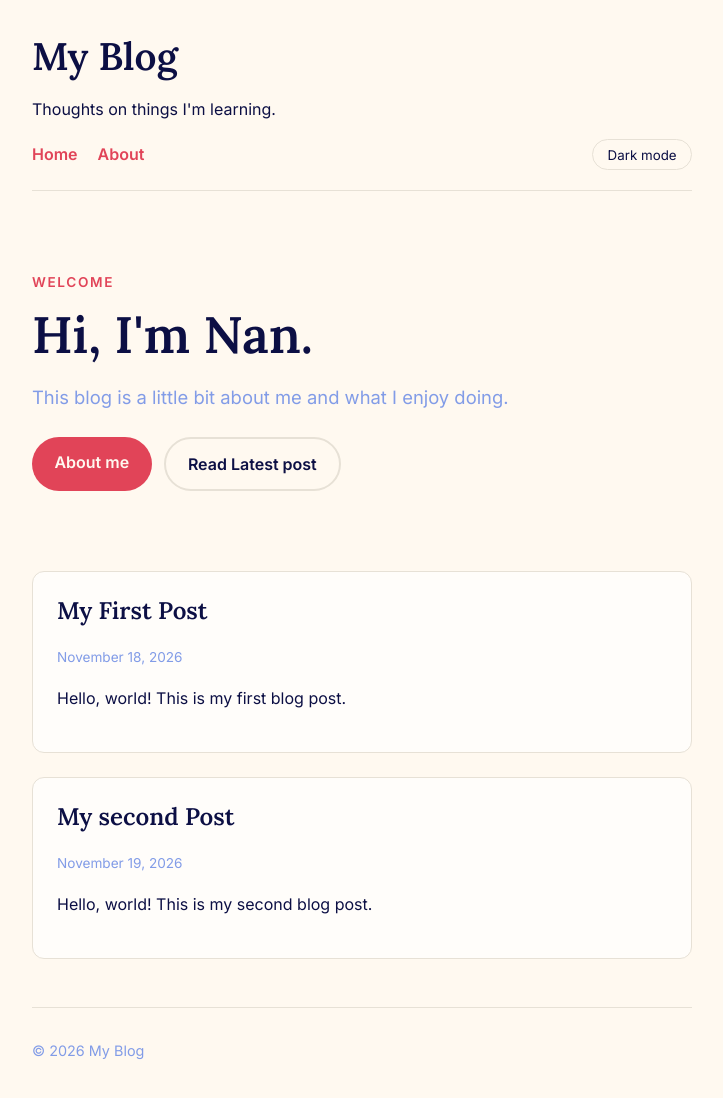
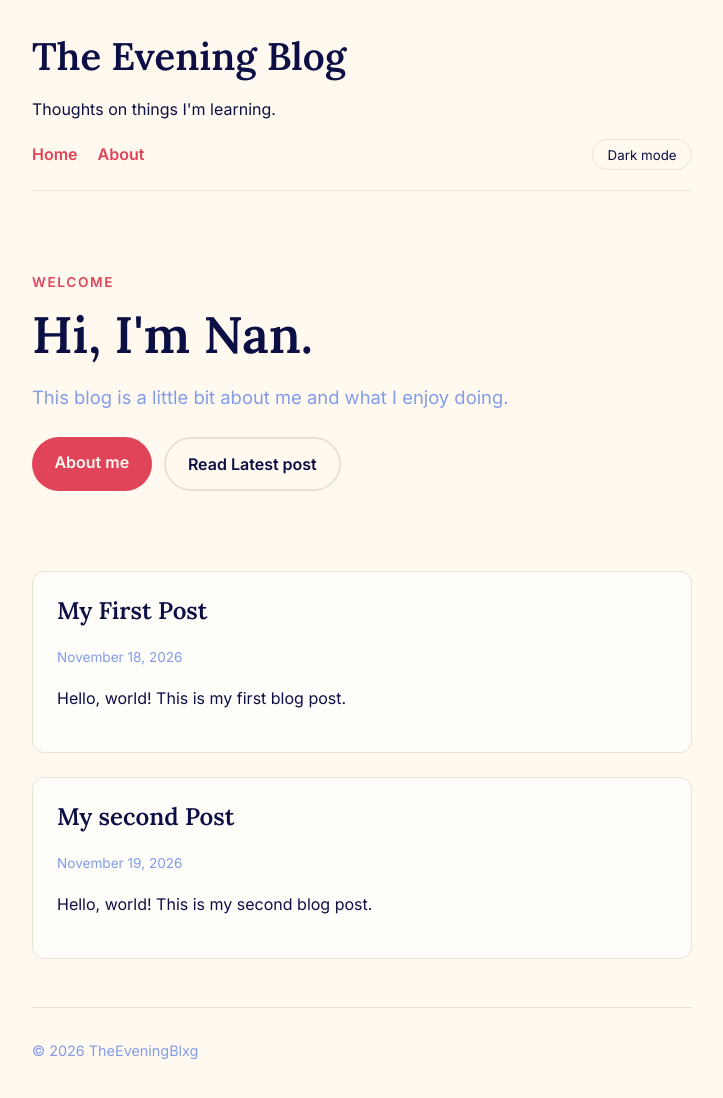
Before and after one commit to grod06/blog, a plain HTML site: page index.html in a window 1280 px wide. Shown: the whole page, without its empty margins (278-1001 px from the left). Drawn offline with Linux system fonts and the light colour scheme.

```diff
--- a/index.html
+++ b/index.html
@@ -3,7 +3,7 @@
 <head>
   <meta charset="UTF-8">
   <meta name="viewport" content="width=device-width, initial-scale=1">
-  <title>My Blog</title>
+  <title>EveningBlxg</title>
     <link rel="preconnect" href="https://fonts.googleapis.com">
 <link rel="preconnect" href="https://fonts.gstatic.com" crossorigin>
 <link href="https://fonts.googleapis.com/css2?family=Lora:wght@400;600&family=Inter:wght@400;600&display=swap" rel="stylesheet">
@@ -11,7 +11,7 @@
 </head>
 <body>
   <header>
-    <h1>My Blog</h1>
+    <h1>The Evening Blog</h1>
     <p>Thoughts on things I'm learning.</p>
       <nav>
   <a href="index.html">Home</a>
@@ -43,7 +43,7 @@
   </main>
 
   <footer>
-    <p>&copy; 2026 My Blog</p>
+    <p>&copy; 2026 TheEveningBlxg</p>
   </footer>
 <script src="script.js"></script>
 </body>
```
Also changed, not shown: about.html (+1 -1 lines).
